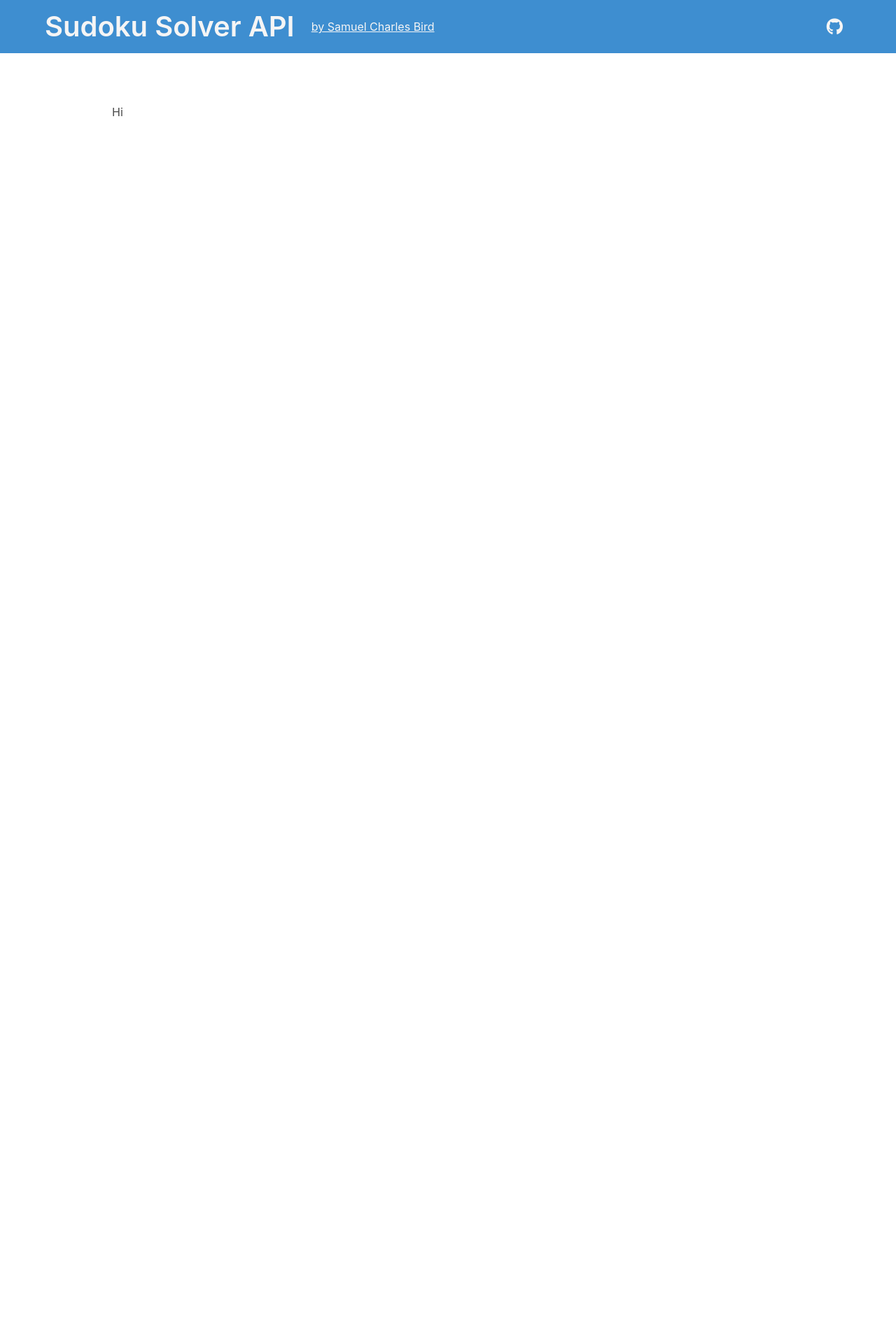
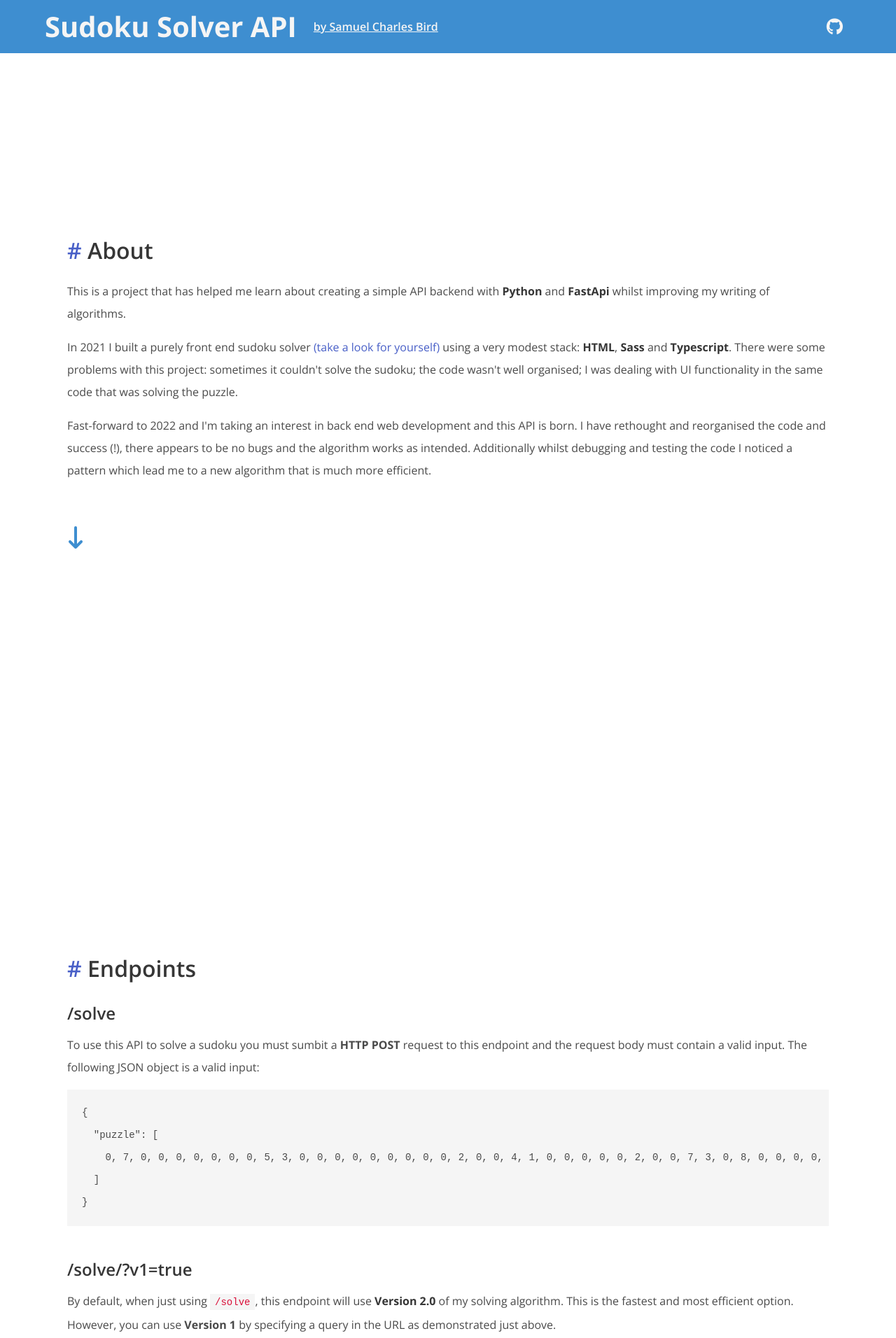
Before and after one commit to samuelcbird/sudoku_backend_api, a website: page public/index.html in a window 1280 px wide. Shown: the whole page at 70% size. Before the commit the page ends 800 px from the top, so only its background shows below. Drawn offline with nearby package versions, Linux system fonts and the light colour scheme.

Commit message:
changed landing page, added info, trying stylings | also updated endpoints

```diff
--- a/public/index.html
+++ b/public/index.html
@@ -7,24 +7,80 @@
   <link rel="stylesheet" href="https://cdn.jsdelivr.net/npm/bulma@0.9.3/css/bulma.min.css">
   <script src="https://kit.fontawesome.com/2879803616.js" crossorigin="anonymous"></script>
   <meta name="viewport" content="width=device-width, initial-scale=1">
+
+  <!-- google fonts -->
+  <link rel="preconnect" href="https://fonts.googleapis.com">
+  <link rel="preconnect" href="https://fonts.gstatic.com" crossorigin>
+  <link href="https://fonts.googleapis.com/css2?family=Open+Sans:wght@400;600;700&display=swap" rel="stylesheet">
+  <style>
+    html {
+      scroll-behavior: smooth;
+    }
+    body {
+      font-family: 'Open Sans', sans-serif;
+      line-height: 32px;
+    }
+  </style>
   <title>sudoku solver api</title>
 </head>
-<body>
-  <nav class="navbar has-background-info level">
-    <div class="container ">
+<body class="has-navbar-fixed-top">
+  <nav class="navbar has-background-info level is-fixed-top">
+    <div class="container navbar-start">
       <div class="navbar-brand">
-        <div class="navbar-item title is-2 has-text-weight-semibold has-text-light ">Sudoku Solver API</div>
+        <div class="navbar-item title is-2 has-text-weight-bold has-text-light ">Sudoku Solver API</div>
       </div>
-      <div class="navbar-item"><a class="has-text-light is-underlined" href="https://www.samuelcbird.co.uk" target="_blank">by Samuel Charles Bird</a></div>
+      <div class="navbar-item"><a class="has-text-light is-underlined has-text-weight-semibold" href="https://www.samuelcbird.co.uk" target="_blank">by Samuel Charles Bird</a></div>
       <div class="navbar-end">
-        <span class="navbar-item bulma-fa-mixin"><span class="is-size-4 has-text-light fa-brands fa-github"></span></span>
+        <span class="navbar-item"><span class="is-size-4 has-text-light fa-brands fa-github"></span></span>
       </div>
     </div>
   </nav>
 
-  <main class="container is-max-desktop pt-6">
-    Hi
-  </main>
+  <section class="hero is-large ">
+    <div class="hero-body">
+      <h1 class="title is-3 is-spaced" id="about">
+        <a href="#about" class="is-link">#</a>
+        <span>About</span>
+      </h1>
+      <div class="content">
+        <p>
+          This is a project that has helped me learn about creating a simple API backend with <strong>Python</strong> and <strong>FastApi</strong> whilst improving my writing of algorithms.
+        </p>
+        <p>
+          In 2021 I built a purely front end sudoku solver <a href="https://samuelcbird.github.io/sudoku_solver/">(take a look for yourself)</a> using a very modest stack: <strong>HTML</strong>, <strong>Sass</strong> and <strong>Typescript</strong>. There were some problems with this project: sometimes it couldn't solve the sudoku; the code wasn't well organised; I was dealing with UI functionality in the same code that was solving the puzzle.
+        </p>
+        <p>
+          Fast-forward to 2022 and I'm taking an interest in back end web development and this API is born. I have rethought and reorganised the code and success (!), there appears to be no bugs and the algorithm works as intended. Additionally whilst debugging and testing the code I noticed a pattern which lead me to a new algorithm that is much more efficient.
+        </p>
+        <a href="#endpoints"><span class="fa-solid fa-arrow-down-long is-size-3 mt-6 has-text-info"></span></a>
+      </div>
+    </div>
+  </section>
+
+  <section class="hero is-large">
+    <div class="hero-body content">
+      <h1 class="title is-3 is-spaced" id="endpoints">
+        <a href="#endpoints" class="is-link">#</a>
+        <span>Endpoints</span>
+      </h1>
+      <h3>/solve</h3>
+      <p>
+        To use this API to solve a sudoku you must sumbit a <b>HTTP POST</b> request to this endpoint and the request body must contain a valid input. The following JSON object is a valid input:
+      </p>
+<pre class="mb-6">
+{
+  "puzzle": [
+    0, 7, 0, 0, 0, 0, 0, 0, 0, 5, 3, 0, 0, 0, 0, 0, 0, 0, 0, 0, 2, 0, 0, 4, 1, 0, 0, 0, 0, 0, 2, 0, 0, 7, 3, 0, 8, 0, 0, 0, 0, 0, 0, 2, 6, 0, 0, 1, 0, 0, 5, 4, 0, 0, 3, 0, 8, 0, 0, 0, 0, 0, 0, 6, 0, 0, 1, 0, 7, 0, 0, 3, 0, 0, 0, 0, 0, 0, 0, 8, 0
+  ]
+}
+</pre>
+      <h3>/solve/?v1=true</h3>
+      <p>
+        By default, when just using <code>/solve</code>, this endpoint will use <strong>Version 2.0</strong> of my solving algorithm. This is the fastest and most efficient option. However, you can use <b>Version 1</b> by specifying a query in the URL as demonstrated just above.
+      </p>
+
+    </div>
+  </section>
 
 </body>
 </html>
```
Also changed, not shown: 1 other file.
